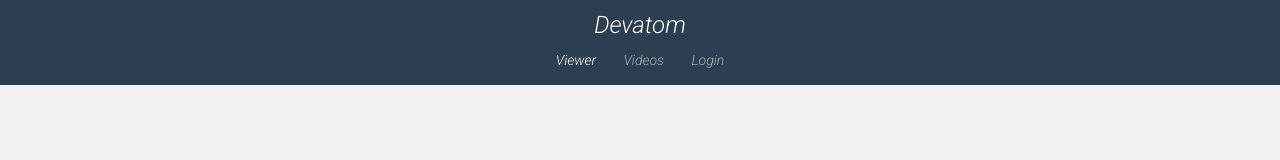
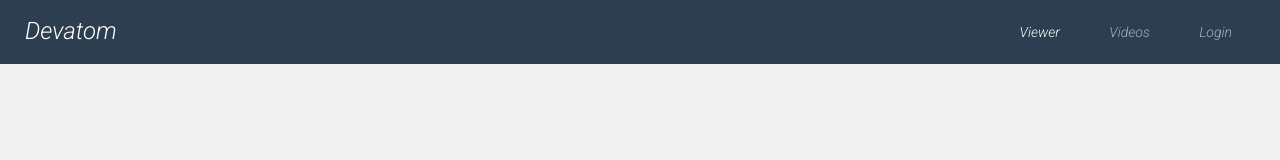
Before and after one commit to korrigans84/WebIntAssignment3, a website: page index.html in a window 1280 px wide. Drawn offline with Linux system fonts and the light colour scheme.

Commit message:
navbar for pc

```diff
--- a/assets/css/main.css
+++ b/assets/css/main.css
@@ -41,6 +41,19 @@ a{
 }
 
 /* RESPONSIVE BEHAVIOUR FOR THE NAVBAR */
-@media only screen and (min-width: 100px){
+@media only screen and (min-width: 540px){
+  .navbar{
+    display: flex;
+    justify-content: space-between;
+    align-items: center;
+    height: 64px;
+    padding: 0 25px;
+  }
+  .navbar-logo, .navbar-nav{
+    padding: 0;
+  }
+  .navbar-nav a {
+    margin: 0 23px;
+  }
 
 }
```
